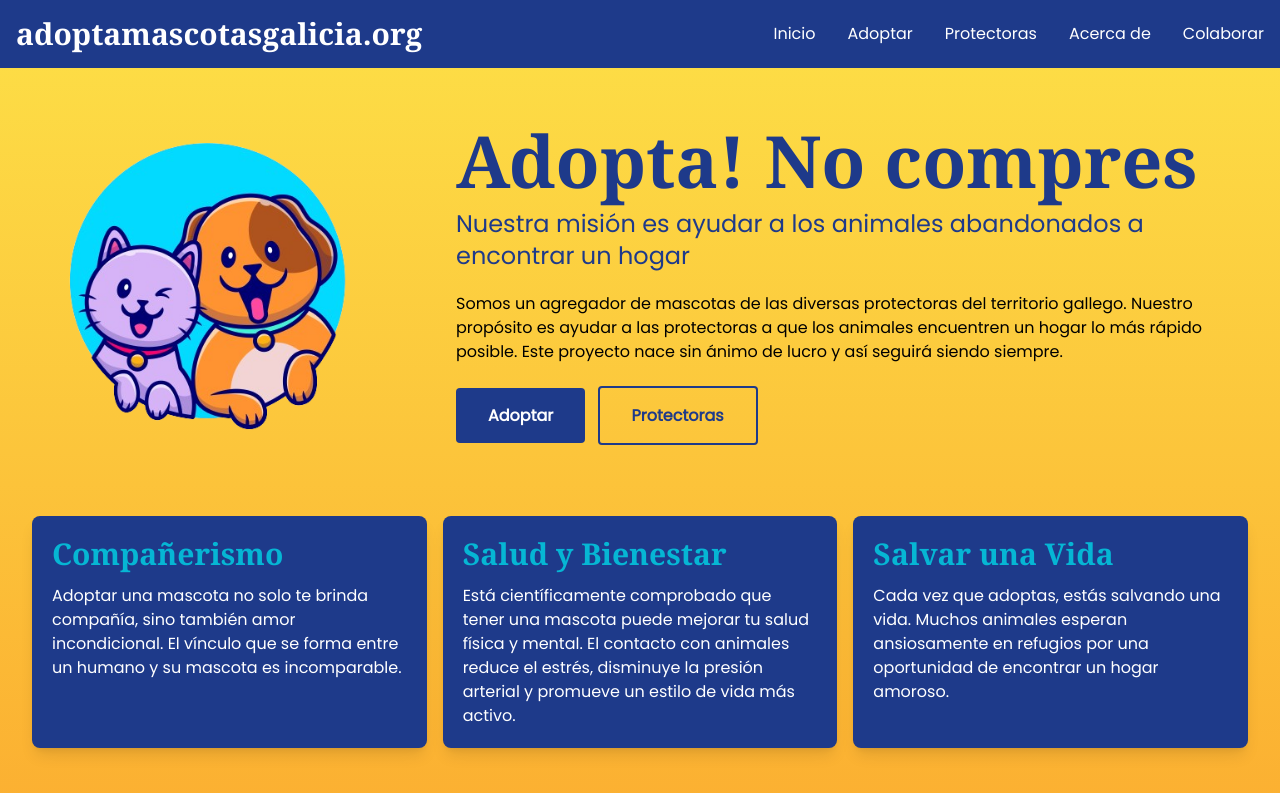
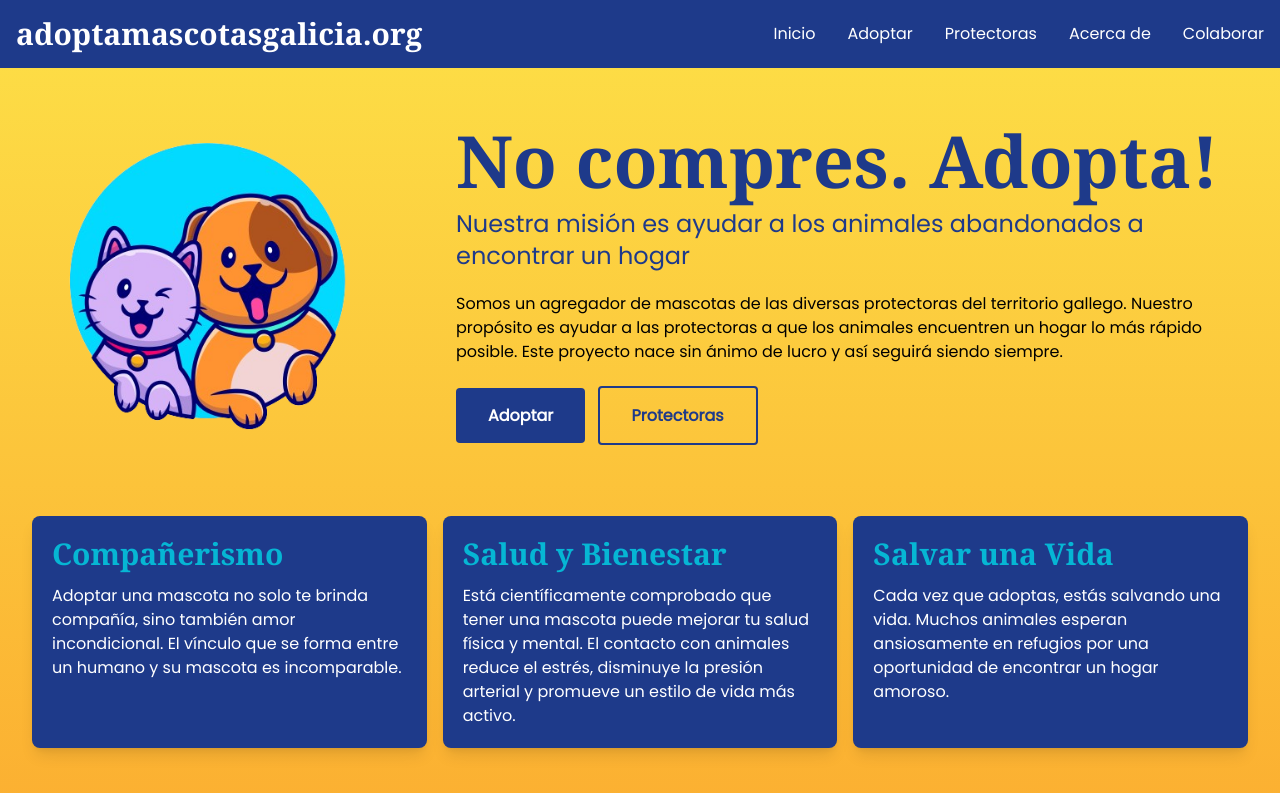
Before and after one commit to ppitacaneiro/cansecadelas_app, an Astro site: page / in a window 1280 px wide. Shown: the top 793 px of the page. Built offline with nearby package versions, Linux system fonts and the light colour scheme; Astro itself is replaced by a stand-in of ours; a web font is replaced by a local one.

Commit message:
change text in header

```diff
--- a/src/pages/index.astro
+++ b/src/pages/index.astro
@@ -18,7 +18,7 @@ if (!images[imagePath]) throw new Error(`"${imagePath}" does not exist in glob:
 			</div>
 			<div class="col-span-2 flex justify-center items-center h-full p-6">
 				<div class="text-left">
-				  <h1 class="lg:text-7xl text-5xl text-blue-900 font-bold font-serif">Adopta! No compres</h1>
+				  <h1 class="lg:text-7xl text-5xl text-blue-900 font-bold font-serif">No compres. Adopta!</h1>
 				  <h2 class="lg:text-2xl text-xl text-blue-900 mt-3">Nuestra misión es ayudar a los animales abandonados a encontrar un hogar</h2>
 				  <p class="mt-5 mr-5">Somos un agregador de mascotas de las diversas protectoras del territorio gallego. Nuestro propósito es ayudar a las protectoras a que los animales encuentren un hogar lo más rápido posible. Este proyecto nace sin ánimo de lucro y así seguirá siendo siempre.</p>
 				  <div class="mt-10">
```
